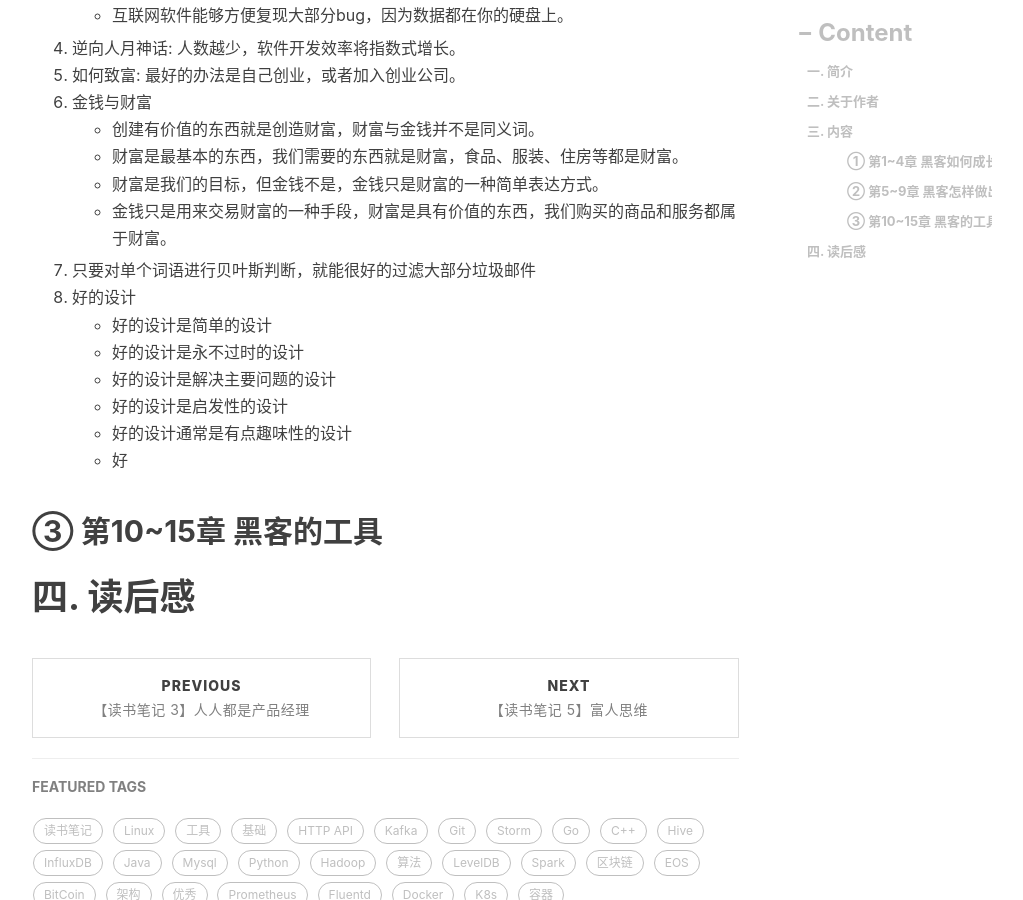
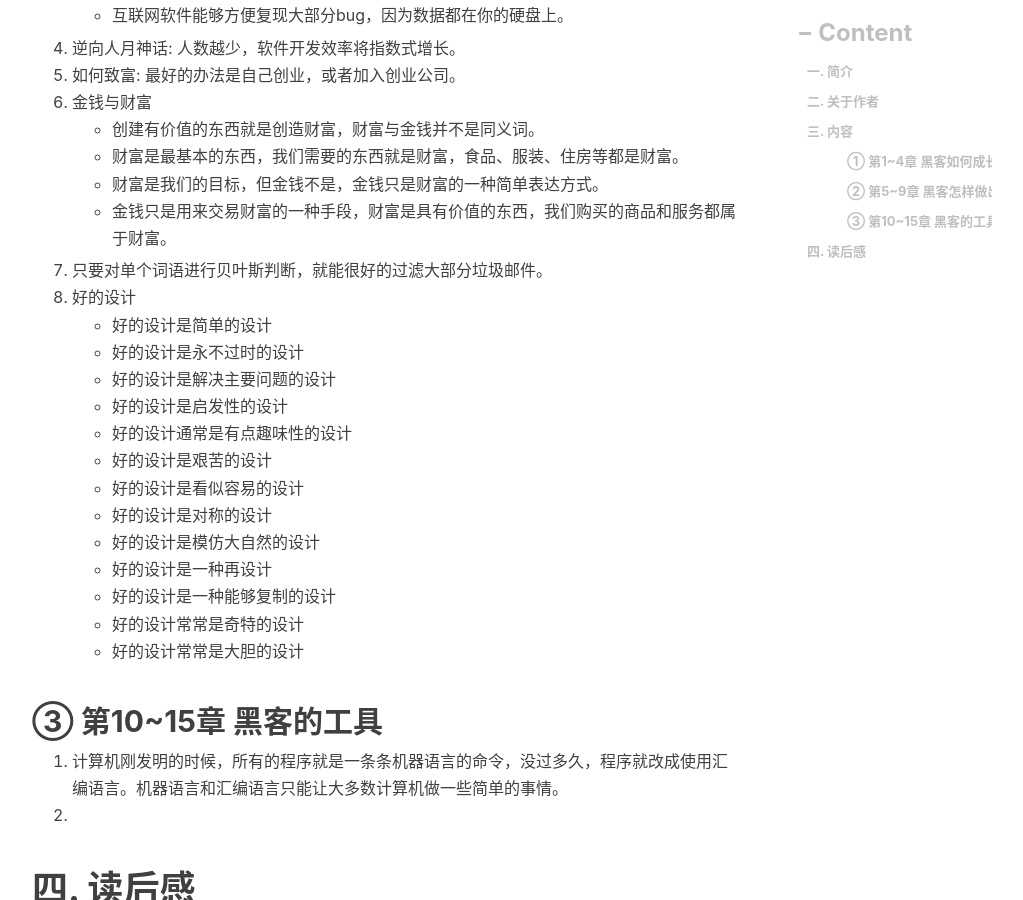
Before and after one commit to engru/chenguolin.github.io, a Jekyll site: the page built from _posts/2016-01-04-【读书笔记-4】黑客与画家.md, in a window 1280 px wide and 900 px high, scrolled down 2736 px. Shown: the whole window, without its empty margins (233-1256 px from the left). Built offline with Jekyll 4.4.1, drawn with Linux system fonts in a browser that asks for light colours; nearby versions of some CDN libraries; comment, search, counter and statistics services are not loaded; some of the changed text lies outside the part shown.

Commit message:
Update 2016-01-04-【读书笔记-4】黑客与画家.md

```diff
--- a/_posts/2016-01-04-【读书笔记-4】黑客与画家.md
+++ b/_posts/2016-01-04-【读书笔记-4】黑客与画家.md
@@ -20,7 +20,7 @@ tags:          #标签
 4. 1995年，和`罗伯特·莫里斯`开始创业，产品名为`Viaweb`，10月份拿到10万美元投资，12月份开始推向客户。
 5. 1998年，雅虎以`4900万`美元收购了Viaweb并改名为`Yahoo Store`，`保罗·格雷厄姆`称为了雅虎员工。
 6. 1999年，`保罗·格雷厄姆`由于不习惯大公司的工作环境，离开了雅虎。后面几年他开始将自己对技术和创业观点写成文章。
-7. 2004年，《黑客与画家》 书出版。
+7. 2004年，《黑客与画家》 书出版，书的主要内容整理自他写的文章。
 8. 2005年，开始扶植创业公司，之后和另外3个人一起成立了 `Y Combinator`。
 
 # 三. 内容
@@ -70,15 +70,24 @@ tags:          #标签
    + 财富是最基本的东西，我们需要的东西就是财富，食品、服装、住房等都是财富。
    + 财富是我们的目标，但金钱不是，金钱只是财富的一种简单表达方式。
    + 金钱只是用来交易财富的一种手段，财富是具有价值的东西，我们购买的商品和服务都属于财富。
-7. 只要对单个词语进行贝叶斯判断，就能很好的过滤大部分垃圾邮件
+7. 只要对单个词语进行贝叶斯判断，就能很好的过滤大部分垃圾邮件。
 8. 好的设计
    + 好的设计是简单的设计
    + 好的设计是永不过时的设计
    + 好的设计是解决主要问题的设计
    + 好的设计是启发性的设计
    + 好的设计通常是有点趣味性的设计
-   + 好
+   + 好的设计是艰苦的设计
+   + 好的设计是看似容易的设计
+   + 好的设计是对称的设计
+   + 好的设计是模仿大自然的设计
+   + 好的设计是一种再设计
+   + 好的设计是一种能够复制的设计
+   + 好的设计常常是奇特的设计
+   + 好的设计常常是大胆的设计
 
 ## ③ 第10~15章 黑客的工具
+1. 计算机刚发明的时候，所有的程序就是一条条机器语言的命令，没过多久，程序就改成使用汇编语言。机器语言和汇编语言只能让大多数计算机做一些简单的事情。
+2.
 
 # 四. 读后感
```
